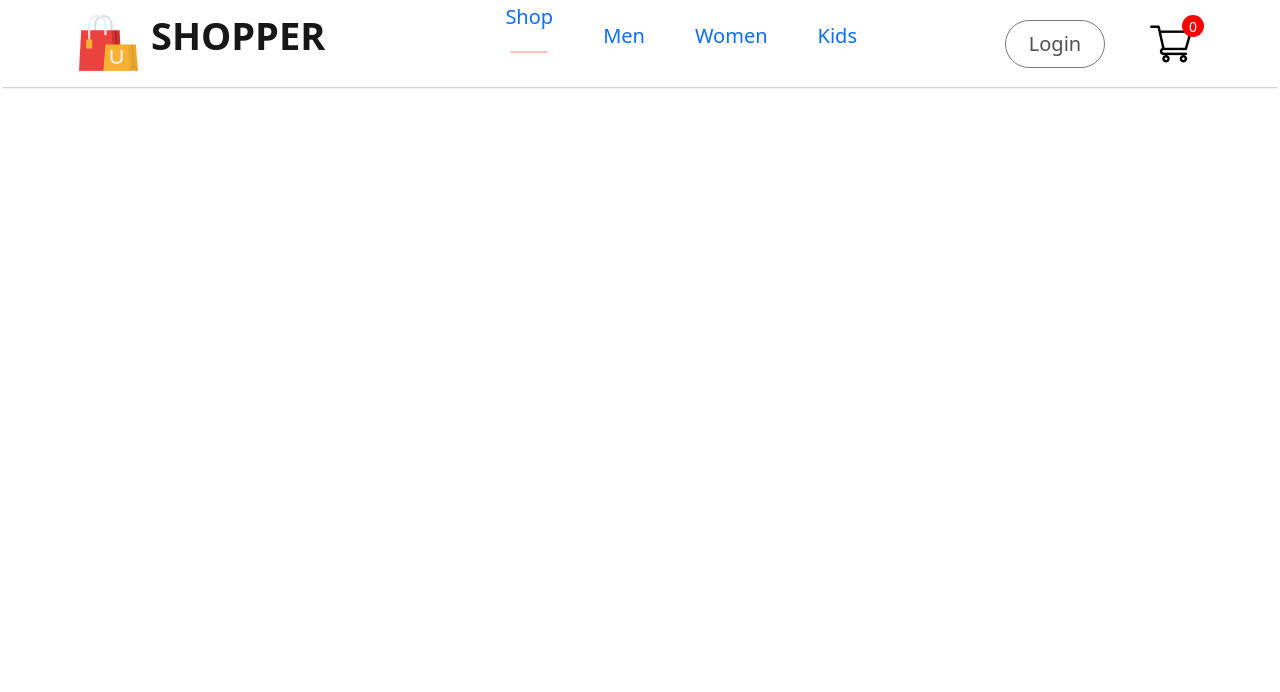
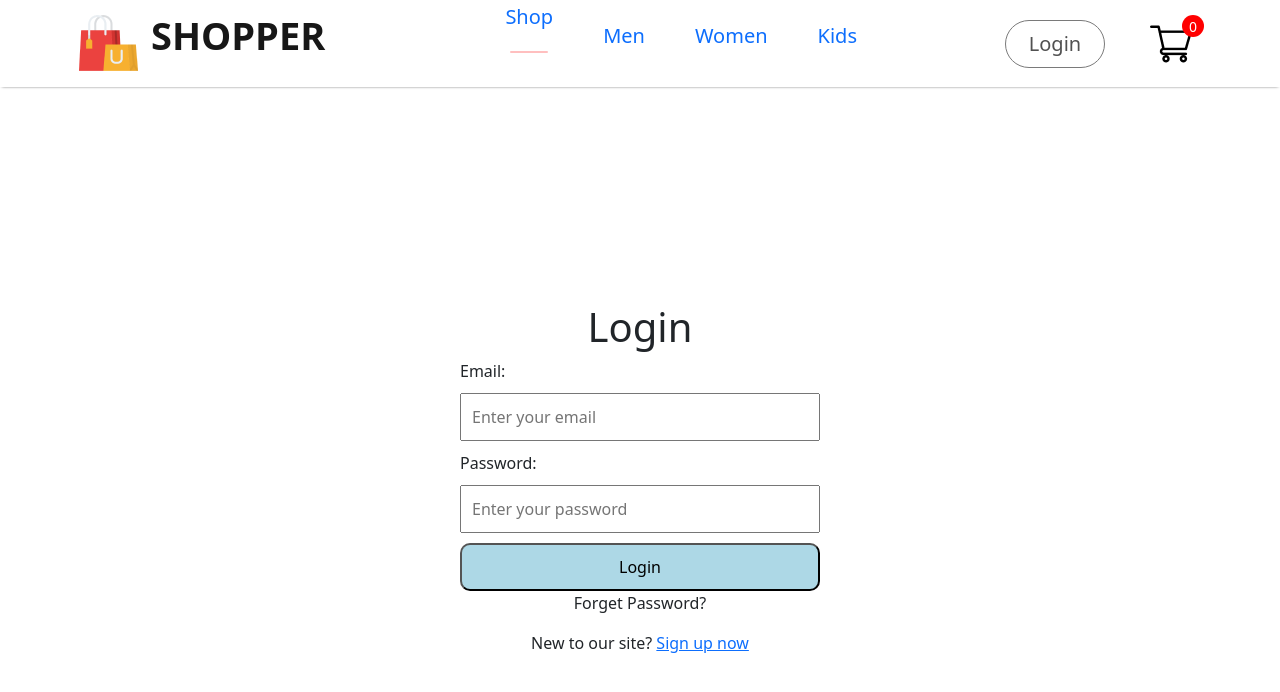
Before and after one commit to Blueat19/E-Commerce---FrontEnd, a React (Create React App) app: page /Login in a window 1280 px wide. Shown: the top 692 px of the page. Built offline with nearby package versions, Linux system fonts and the light colour scheme.

Commit message:
add loginForm and styled it

```diff
--- a/src/components/item/item.css
+++ b/src/components/item/item.css
@@ -1,6 +1,7 @@
 .item {
-    width: 350px;
-
+    width: calc(20vw - 20px);
+        max-width: 350px;
+        margin: 0 auto;
 }
 
 .item p {
--- a/src/pages/LoginSignup.jsx
+++ b/src/pages/LoginSignup.jsx
@@ -2,10 +2,56 @@
 
 const LoginSignup = () => {
   return (
-    <div>
+    <div
+      style={{
+        display: "flex",
+        justifyContent: "center",
+        alignItems: "center",
+        height: "100vh",
+      }}
+    >
+      <div
+        style={{
+          backgroundColor: "white",
+          padding: "20px",
+          borderRadius: "10px",
+          width: "400px",
+        }}
+      >
+        <h1 style={{ textAlign: "center" }}>Login</h1>
+        <form style={{ display: "flex", flexDirection: "column", gap: "10px" }}>
+          <label style={{ textAlign: "left" }}>Email:</label>
+          <input
+            style={{ width: "100%", padding: "10px" }}
+            type="email"
+            placeholder="Enter your email"
+          />
+          <label style={{ textAlign: "left" }}>Password:</label>
+          <input
+            style={{ width: "100%", padding: "10px" }}
+            type="password"
+            placeholder="Enter your password"
+          />
+          <button
+            style={{
+              width: "100%",
+              backgroundColor: "#ADD8E6",
+              borderRadius: "10px",
+              padding: "10px",
+              cursor: "pointer",
+            }}
+            type="submit"
+          >
+            Login
+          </button>
+        </form>
+        <p style={{ textAlign: "center" }}>Forget Password?</p>
+        <p style={{ textAlign: "center" }}>
+          New to our site? <a href="/signup">Sign up now</a>
+        </p>
+      </div>
+    </div>
+  );
+};
 
-    </div>
-  )
-}
-
-export default LoginSignup
+export default LoginSignup;
```
